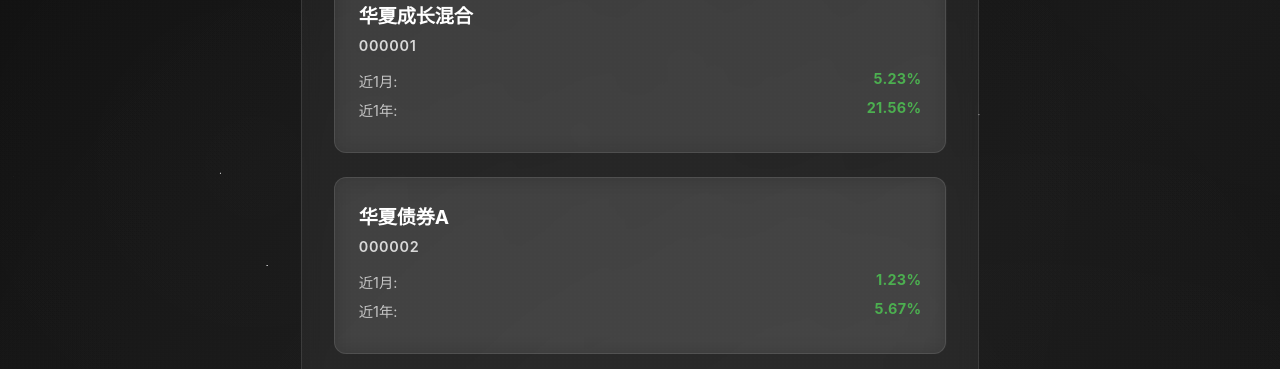
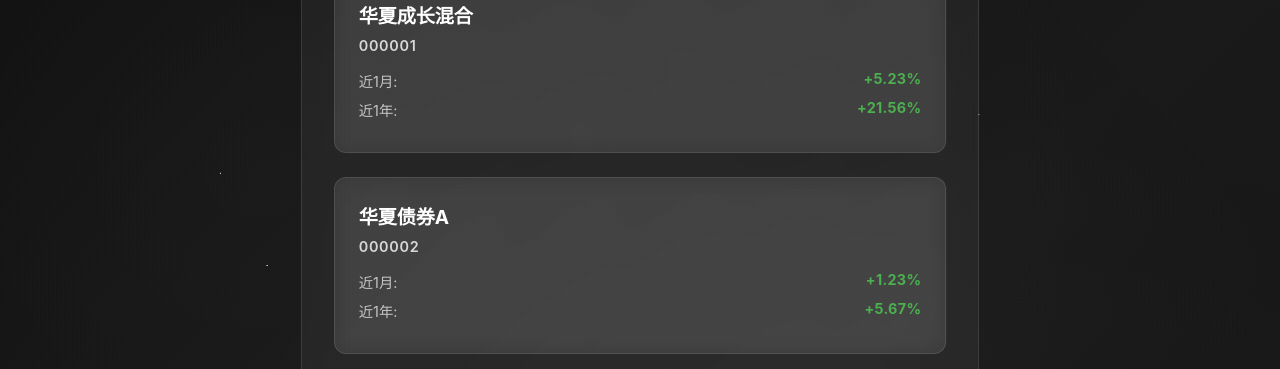
Before and after one commit to loveulvu/fund-tracking, a Next.js app in the folder client/: page / in a window 1280 px wide. Shown: the part 431-800 px from the top of the page. Built offline with nearby package versions, Linux system fonts and the light colour scheme; no server answers.

Commit message:
修复首页收益数据显示字段名称

```diff
--- a/client/src/pages/index.js
+++ b/client/src/pages/index.js
@@ -52,11 +52,11 @@
         console.error('Error fetching funds:', error.message);
         // 即使后端服务器没有运行，也显示模拟数据
         setFunds([
-          { fund_code: '000001', fund_name: '华夏成长混合', one_month_profit: '5.23%', one_year_profit: '21.56%' },
-          { fund_code: '000002', fund_name: '华夏债券A', one_month_profit: '1.23%', one_year_profit: '5.67%' },
-          { fund_code: '000003', fund_name: '华夏现金增利A', one_month_profit: '0.34%', one_year_profit: '1.89%' },
-          { fund_code: '000004', fund_name: '华夏回报混合A', one_month_profit: '3.45%', one_year_profit: '15.67%' },
-          { fund_code: '000005', fund_name: '华夏大盘精选混合', one_month_profit: '6.78%', one_year_profit: '28.90%' }
+          { fund_code: '000001', fund_name: '华夏成长混合', month_growth: 5.23, year_growth: 21.56 },
+          { fund_code: '000002', fund_name: '华夏债券A', month_growth: 1.23, year_growth: 5.67 },
+          { fund_code: '000003', fund_name: '华夏现金增利A', month_growth: 0.34, year_growth: 1.89 },
+          { fund_code: '000004', fund_name: '华夏回报混合A', month_growth: 3.45, year_growth: 15.67 },
+          { fund_code: '000005', fund_name: '华夏大盘精选混合', month_growth: 6.78, year_growth: 28.90 }
         ]);
       } finally {
         setLoading(false);
@@ -125,18 +125,18 @@
                     <span className={styles.profitLabel}>近1月:</span>
                     <span className={[
                       styles.profitValue,
-                      fund.one_month_profit && fund.one_month_profit.includes('-') ? styles.negative : styles.positive
+                      fund.month_growth < 0 ? styles.negative : styles.positive
                     ].join(' ')}>
-                      {fund.one_month_profit || 'N/A'}
+                      {fund.month_growth !== undefined ? `${fund.month_growth >= 0 ? '+' : ''}${fund.month_growth}%` : 'N/A'}
                     </span>
                   </div>
                   <div className={styles.fundProfit}>
                     <span className={styles.profitLabel}>近1年:</span>
                     <span className={[
                       styles.profitValue,
-                      fund.one_year_profit && fund.one_year_profit.includes('-') ? styles.negative : styles.positive
+                      fund.year_growth < 0 ? styles.negative : styles.positive
                     ].join(' ')}>
-                      {fund.one_year_profit || 'N/A'}
+                      {fund.year_growth !== undefined ? `${fund.year_growth >= 0 ? '+' : ''}${fund.year_growth}%` : 'N/A'}
                     </span>
                   </div>
                 </div>
```
